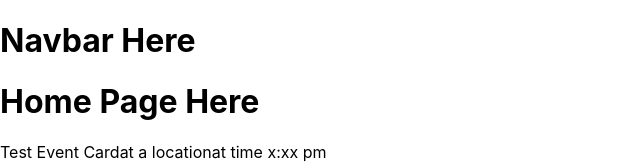
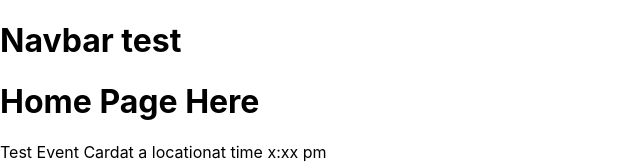
Before and after one commit to eli-front/JBS-Access, a Next.js app: page / in a window 1280 px wide. Shown: the top 163 px of the page, without its empty margins (0-640 px from the left). Built offline with nearby package versions, Linux system fonts and the light colour scheme.

Commit message:
Changed to test

```diff
--- a/components/Navbar.js
+++ b/components/Navbar.js
@@ -4,7 +4,7 @@ import Link from "next/link";
 export default function Navbar() {
   return (
     <>
-      <h1>Navbar Here</h1>
+      <h1>Navbar test</h1>
     </>
   );
 }
```
